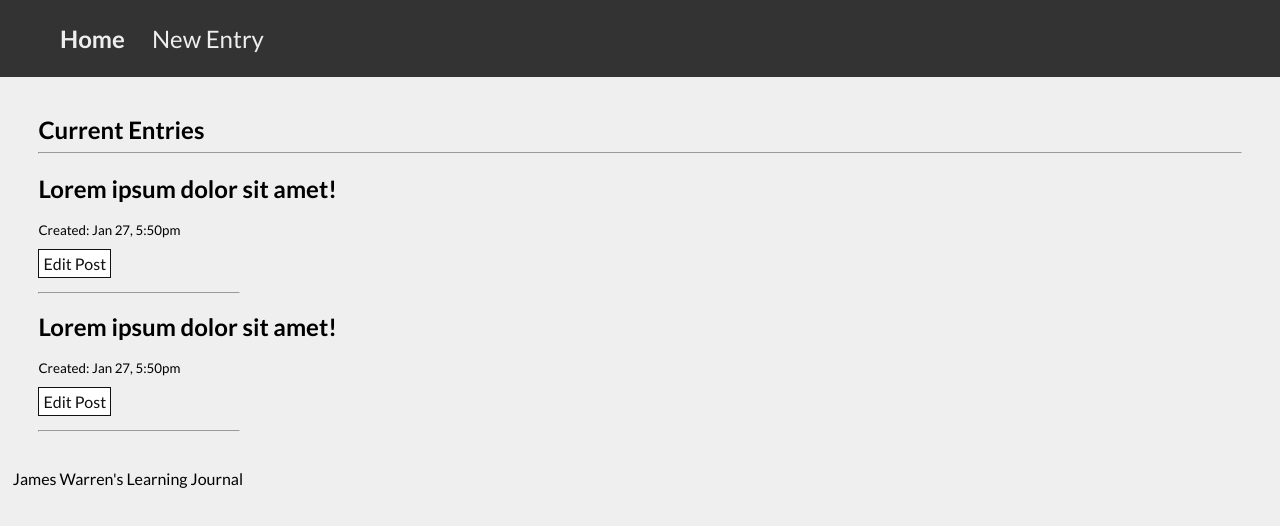
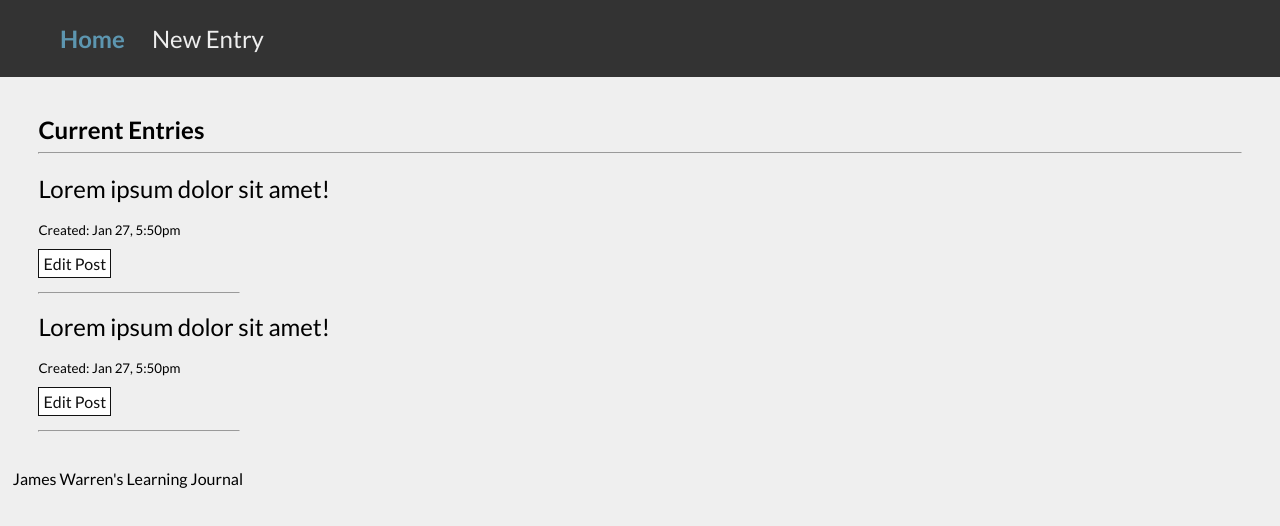
Before and after one commit to jwarren116/learning-journal, a plain HTML site: page mockups/index.html in a window 1280 px wide. In both pictures the pointer is over the link "Home". Drawn offline with Linux system fonts and the light colour scheme.

Commit message:
Style adjustments

```diff
--- a/mockups/index.html
+++ b/mockups/index.html
@@ -20,12 +20,12 @@
             <hr>
 
 
-<h1><a href="detail.html">Lorem ipsum dolor sit amet!</a></h1>
+<h1><a href="detail.html" class="headingLink">Lorem ipsum dolor sit amet!</a></h1>
 <p><small>Created: Jan 27, 5:50pm</small></p>
 <a href="edit.html" class="btn">Edit Post</a></br></br>
 <hr class="titleDivider">
 
-<h1><a href="detail.html">Lorem ipsum dolor sit amet!</a></h1>
+<h1><a href="detail.html" class="headingLink">Lorem ipsum dolor sit amet!</a></h1>
 <p><small>Created: Jan 27, 5:50pm</small></p>
 <a href="edit.html" class="btn">Edit Post</a></br></br>
 <hr class="titleDivider">
--- a/mockups/style.css
+++ b/mockups/style.css
@@ -22,6 +22,10 @@ nav a {
     font-size: 1.5em;
     color: #EEE;
     padding: 12px;
+}
+
+nav a:hover {
+    color: #5D96B0;
 }
 
 section {
@@ -72,14 +76,20 @@ CLASS STUFF
     color: #000;
 }
 
+.btn:hover {
+    color: #5D96B0;
+}
+
 .titleDivider {
     width: 200px;
     float: left;
     margin: 0;
 }
 
+.headingLink {
+    font-weight: 400;
+}
 
-
-/***************
-OTHER STUFF
-***************/
+.headingLink:hover {
+    color: #5D96B0;
+}
```
